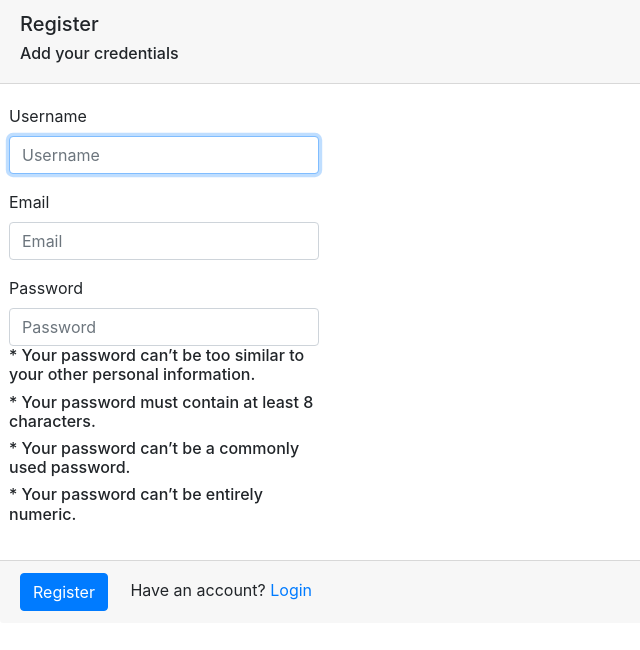
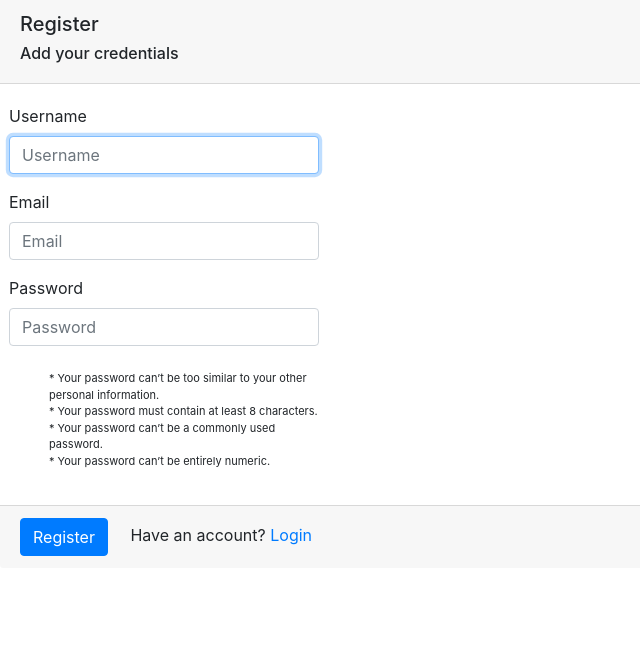
Before and after one commit to aceyiyuan/shop, a Django app: page /register/ in a window 1280 px wide. Shown: the top 650 px of the page, without its empty margins (0-640 px from the left). Run offline with Django 3.2, Linux system fonts and the light colour scheme; some libraries are stand-ins or nearby versions.

Commit message:
reduce the size of password requirement

```diff
--- a/authentication/templates/accounts/register.html
+++ b/authentication/templates/accounts/register.html
@@ -59,11 +59,9 @@
                         <div class="form-group">
                           <label>Password</label>
                           {{ form.password1 }}
+                          <br/>
 
-                          <h6>* Your password can’t be too similar to your other personal information.</h6>
-                          <h6>* Your password must contain at least 8 characters.</h6>
-                          <h6>* Your password can’t be a commonly used password.</h6>
-                          <h6>* Your password can’t be entirely numeric.</h6>
+                          <div class="help" style="font-size: 11px";><ul><li>* Your password can’t be too similar to your other personal information.</li><li>* Your password must contain at least 8 characters.</li><li>* Your password can’t be a commonly used password.</li><li>* Your password can’t be entirely numeric.</li></ul></div>
                         </div>
                       </div>
                     </div>
--- a/static/products/static/css/custom.css
+++ b/static/products/static/css/custom.css
@@ -96,3 +96,18 @@ li { /* styles all li elements*/
 a {
     transition: color .25s ease-in-out;
 }
+
+
+/*register box*/
+
+.form-row div.help {
+    padding: 2px 3px;
+}
+.help, p.help, form p.help, div.help, form div.help, div.help li {
+    font-size: 11px;
+    color: var(--body-quiet-color);
+}
+user agent stylesheet
+div {
+    display: block;
+}
```
